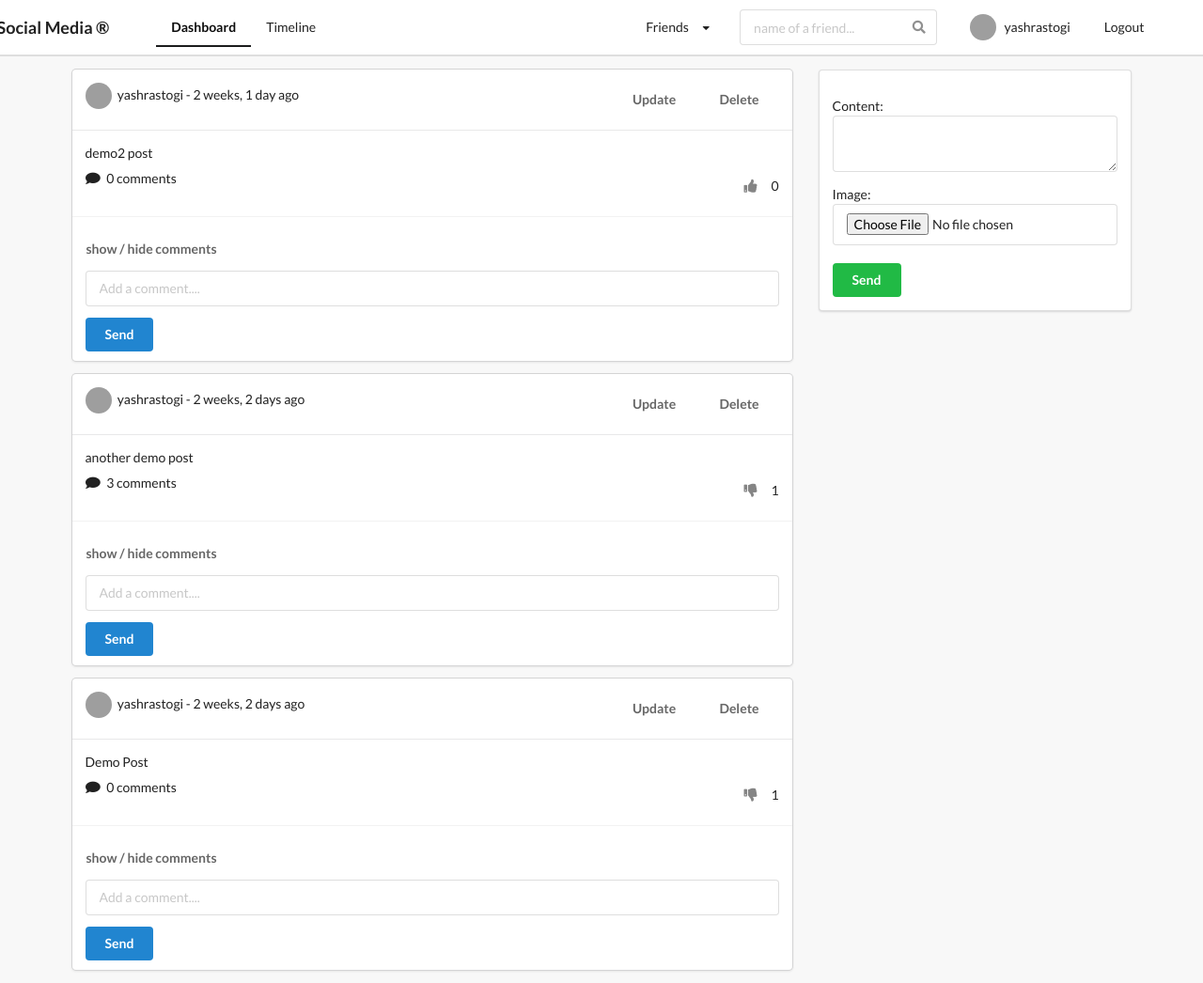
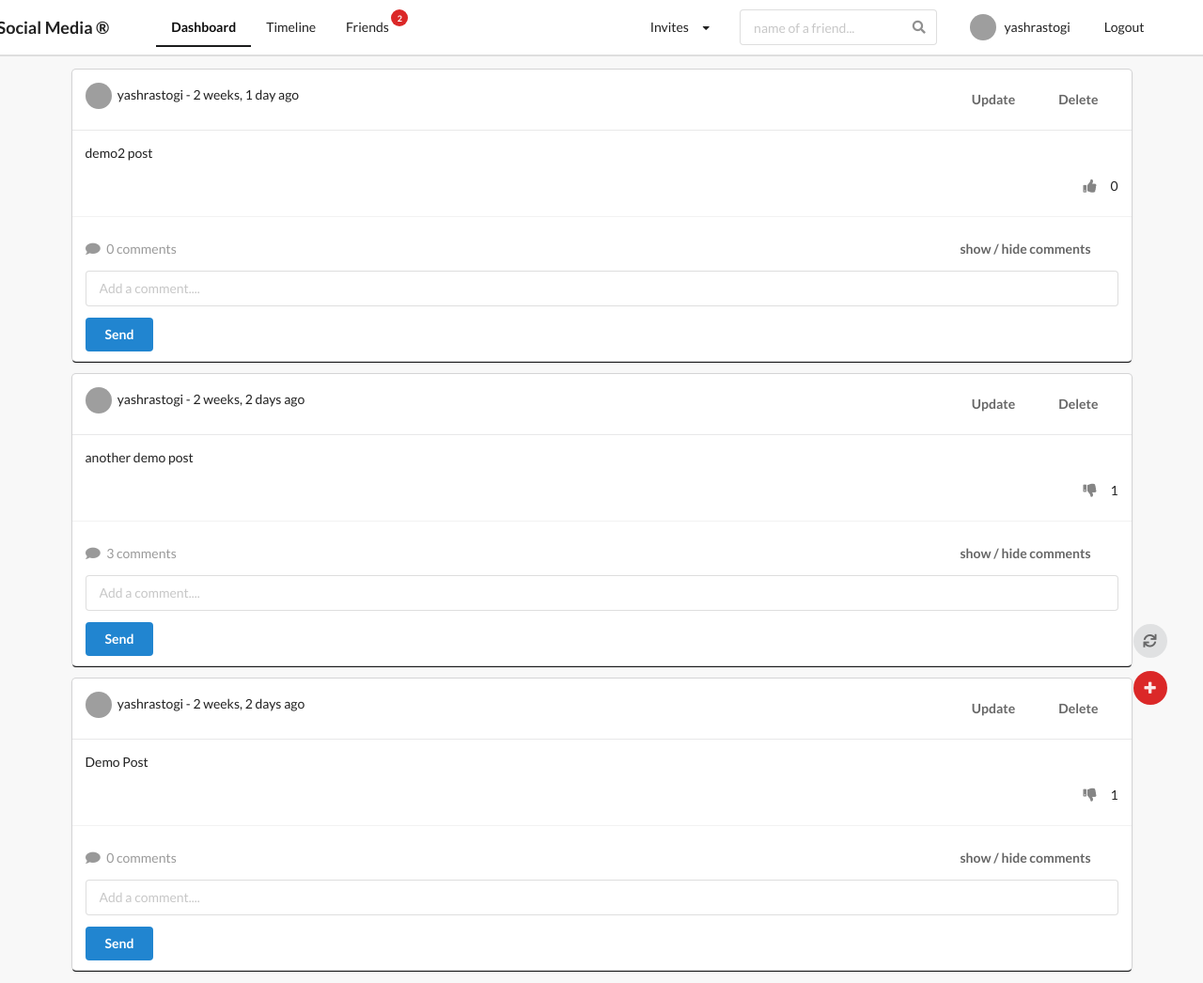
Before and after one commit to yashrastogi13/final_year_project, a Django app: page /posts/ in a window 1280 px wide. Shown: the whole page at 94% size. Run offline with Django 3.2, Linux system fonts and the light colour scheme; a user stored in the database is signed in; data comes from the database, SQL or seed files in the repository; both versions use the stored data as it was after the commit; some libraries are stand-ins or nearby versions; grey boxes are pictures that could not be loaded.

Commit message:
modified Dashboard, myProfile

```diff
--- a/posts/forms.py
+++ b/posts/forms.py
@@ -2,7 +2,7 @@ from django import forms
 from .models import Post,Comment
 
 class PostModelForm(forms.ModelForm):
-    content = forms.CharField(widget=forms.Textarea(attrs={'rows':2}))
+    content = forms.CharField(widget=forms.Textarea(attrs={'rows':4}))
     class Meta:
         model = Post
         fields = ("content","image",)
--- a/posts/templates/posts/main.html
+++ b/posts/templates/posts/main.html
@@ -4,7 +4,7 @@
 
 {% block content %}
 <div class="ui grid">
-    <div class="eleven wide column">
+    <div class="sixteen wide column">
         {% if is_empty %}
         <div style="margin-top: 200px;" align="center">
             <h3>No Post available</h3>
@@ -12,7 +12,7 @@
         {% else %}
         {% for obj in qs %}
 
-        <div class="ui fluid card">
+        <div class="ui fluid black card">
             <div class="content">
                 <div class="right floated meta">
                     <div class="ui grid">
@@ -56,8 +56,7 @@
                         {% endif %}
                     </form>
                 </div>
-                <i class="comment icon"></i>
-                <span> {{ obj.no_of_comments }} comments</span>
+
             </div>
             <div class="extra content">
                 <div class="mb-5">
@@ -65,16 +64,20 @@
                 </div>
 
                 <!--cnt_btn will trigger a function when clicked which is handled by jquery below-->
+                <i class="comment icon"></i>
+                <span> {{ obj.no_of_comments }} comments</span>
+
                 <button class="cmt_btn ui button"
-                    style="margin-bottom: 5px; margin-left: -20px; background-color: transparent !important;">show /
+                    style="margin-bottom: 5px; margin-left:810px; background-color: transparent !important;">show /
                     hide comments</button>
+
                 <div class="comment-box" style="display: none;">
                     {% if obj.comment_set.all %}
                     {% for c in obj.comment_set.all %}
 
                     <div class="ui segment mb-5">
                         <img class="ui avatar image" src={{c.user.avatar.url}}>
-                        <span>{{ c.user }}</span>
+                        <span style="font-weight: bold;">{{ c.user.first_name }} {{c.user.last_name}} - {{c.created}}</span>
                         <div class='mt-5'>{{ c.body }}</div>
                     </div>
 
@@ -94,8 +97,19 @@
         {% endfor %}
         {% endif %}
     </div>
+</div>
+<div style="position:fixed; right:35px; bottom:100px;">
+    <a href="{% url 'posts:main_post_view' %}"><button title="refresh" class="circular ui icon medium white button"><i class="refresh icon"></i></button></a>
+</div>
+<div style="position:fixed; right:35px; bottom:50px;">
+    <button title="add post" id='modal-btn2' class="circular ui icon medium red button"><i class="plus icon"></i></button>
+</div>
 
-    <div class="five wide column">
+<div class="ui modal" style="height: 40%; width: 60%; top: 70px; font-size: 20px;">
+    <i class="close icon"></i>
+    <div style="margin-top:10px; margin-left:10px;">
+        Add Post
+    </div>
     <div class="ui segment">
         {% if post_added %}
         <div class="ui green message">Post added</div>
@@ -103,9 +117,8 @@
         <form action="" method="POST" class='ui form' enctype="multipart/form-data">
             {% csrf_token %}
             {{p_form.as_p}}
-                <button type='submit' name="submit_p_form" class="ui positive button w-full mt-5">Send</button>
+            <button type='submit' name="submit_p_form" class="ui positive button w-full mt-5">Post</button>
         </form>
-        </div>
     </div>
 </div>
 {% endblock content %}
--- a/profiles/signals.py
+++ b/profiles/signals.py
@@ -10,8 +10,11 @@ from .models import Profile,Relationship
 def post_save_create_profile(sender, instance, created, **kwargs):
     print('sender',sender)
     print('instance',instance)
+    print(instance.__dict__)
+    print(kwargs)
     if created:
-        Profile.objects.create(user=instance)
+        Profile.objects.create(user=instance,first_name=instance.first_name,last_name=instance.last_name,email=instance.email)
+
 
 #When a user accepts a invitation add sender to receiver friend's list and vice versa
 @receiver(post_save, sender = Relationship)
@@ -24,6 +27,7 @@ def post_save_add_to_friends(sender, instance, created, **kwargs):
         sender_.save()
         receiver_.save()
 
+
 #this signal will automatically remove friends from each other list when remove friends button is clicked
 @receiver(pre_delete, sender = Relationship)
 def pre_delete_remove_from_friends(sender, instance, **kwargs):    #instance is an obj of Relationship model
--- a/profiles/templates/profiles/invite_profile_list.html
+++ b/profiles/templates/profiles/invite_profile_list.html
@@ -33,7 +33,6 @@ invites friends
                                 <form action="{% url 'profiles:send_invite' %}" method="POST">
                                     {% csrf_token %}
                                     <input type="hidden" name="profile_pk" value={{obj.pk}}>
-                                    <!--if user is not in both receiver and sender list then there is no relationship btw them-->
                                     <button type="submit" class="ui positive basic button" ><i class="plus square icon"></i>Add to friends</button>
                                 </form>
                             </div>
--- a/static_project/main.js
+++ b/static_project/main.js
@@ -6,4 +6,9 @@ $(document).ready(function(){
     })
 
     $('.ui.dropdown').dropdown()
+
+    $('#modal-btn2').click(function(){
+        $('.ui.modal')
+        .modal('show');
+    })
 })
--- a/templates/base.html
+++ b/templates/base.html
@@ -14,7 +14,8 @@
     <script src="https://cdnjs.cloudflare.com/ajax/libs/semantic-ui/2.4.1/semantic.min.js"></script>
 
 
-    <title>Social Media{% block title %}{% endblock title %}</title>
+    <title>Social Media : {% block title %}{% endblock title %}</title>
+    {% block style %} {% endblock style %}
   </head>
   <body>
     {% include 'main/navbar.html' %}
--- a/templates/main/navbar.html
+++ b/templates/main/navbar.html
@@ -10,7 +10,8 @@
 {% url 'login_view' as path_to_login %}
 
 
-<div class="ui secondary pointing menu nav" style="height:60px; position:sticky; top:0; z-index:1; background-color: white;">
+<div class="ui secondary pointing menu nav"
+    style="height:60px; position:sticky; top:0; z-index:1; background-color: white;">
     <div class="ui container">
         <h3 style="margin-left:-80px; padding-right:50px; padding-top: 8px;">Social Media &reg;</h3>
         <a href="{{path_to_posts}}" class="{% if request.path == path_to_posts %}active{% endif %} item">
@@ -20,29 +21,30 @@
         <a href="{{path_to_timeline}}" class="{% if request.path == path_to_timeline %}active{% endif %} item">
             Timeline
         </a>
+        <a  href="{{path_to_friends}}" class="{% if request.path == path_to_friends %}active{% endif %} item">
+            Friends
+            <div class="mini floating circular ui red label" style="top:0px;">{{friend_count}}</div>
+        </a>
         {% endif %}
         <div class="right menu">
             {% if request.user.is_authenticated %}
             <div class="item">
-                    <div class="ui dropdown"> Friends
+                <div class="ui dropdown"> Invites
                     <i class="ui dropdown icon"></i>
                     <div class="menu">
-                            <a href="{{path_to_all_profiles}}" class="{% if request.path == path_to_all_profiles %}active{% endif %} item">
+                        {% comment %} <a href="{{path_to_all_profiles}}"
+                            class="{% if request.path == path_to_all_profiles %}active{% endif %} item">
                             All Profiles
+                        </a> {% endcomment %}
+                        <a href="{{path_to_invites}}"
+                            class="{% if request.path == path_to_invites %}active{% endif %} item">
+                            Sent
                         </a>
-                            <a href="{{path_to_invites}}" class="{% if request.path == path_to_invites %}active{% endif %} item">
-                                Send Invites
-                            </a>
-                            <a href="{{path_to_my_invites}}" class="{% if request.path == path_to_my_invites %}active{% endif %} item">
-                                Invites Received &nbsp; &nbsp; &nbsp;
-                                <div class="ui blue horizontal label">
+                        <a href="{{path_to_my_invites}}"
+                            class="{% if request.path == path_to_my_invites %}active{% endif %} item">
+                            Received &nbsp;&nbsp;&nbsp;
+                            <div class="ui small circular red horizontal label">
                                 {{invites_no}}
-                                </div>
-                            </a>
-                            <a href="{{path_to_friends}}" class="{% if request.path == path_to_friends %}active{% endif %} item">
-                                Friends &nbsp; &nbsp; &nbsp;
-                                <div class="ui blue horizontal label" style="margin-left:54px;">
-                                    {{friend_count}}
                             </div>
                         </a>
                     </div>
@@ -59,7 +61,8 @@
                 </form>
             </div>
 
-                <a style="padding:5px; padding-right:20px" href="{{path_to_my_profile}}" class="{% if request.path == path_to_my_profile %}active{% endif %} item" style="margin-top:10px;">
+            <a style="padding:5px; padding-right:20px" href="{{path_to_my_profile}}"
+                class="{% if request.path == path_to_my_profile %}active{% endif %} item" style="margin-top:10px;">
                 <img src={{picture.url}} class="ui avatar image">&nbsp;
                 {{request.user}}
             </a>
```
Also changed, not shown: profiles/templates/profiles/friends_list.html (+21 -3 lines), profiles/templates/profiles/myprofile.html (+20 -9 lines), profiles/views.py (+15 -3 lines), db.sqlite3, 1 other file. Lines whose indentation alone changed are shown as unchanged.
